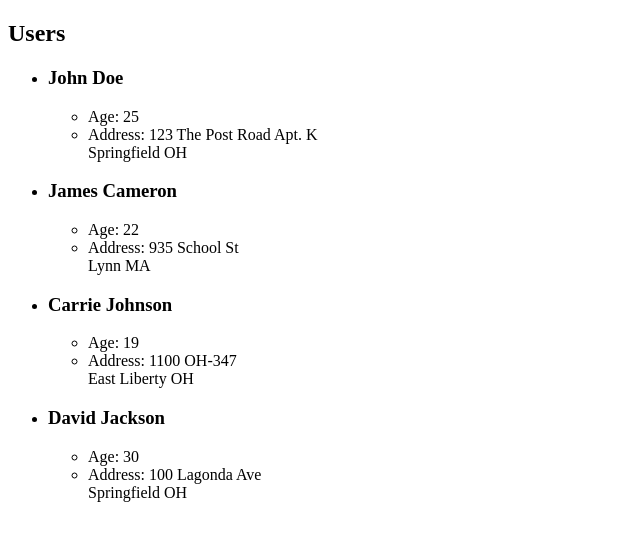
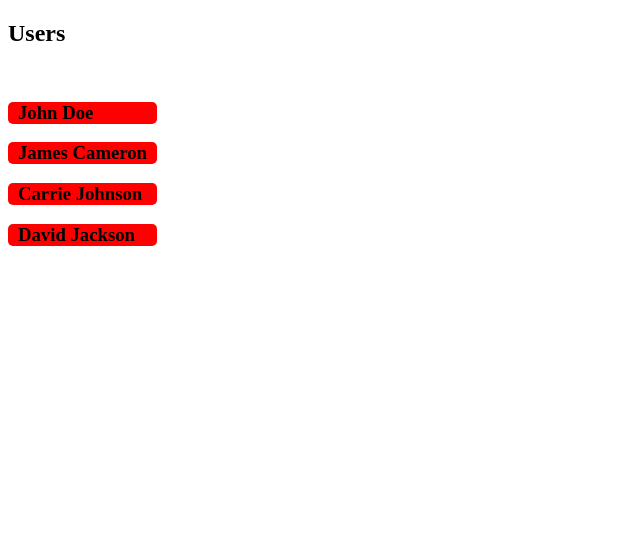
Before and after one commit to stephenKise/ng-class, an Angular app: page / in a window 1280 px wide. Shown: the top 540 px of the page, without its empty margins (0-640 px from the left). Built offline with nearby package versions, Linux system fonts and the light colour scheme.

Commit message:
Implement *ngIf and *ngFor functions.

```diff
--- a/src/app/components/users/users.component.css
+++ b/src/app/components/users/users.component.css
@@ -0,0 +1,12 @@
+.Users ul {
+  list-style-type: none;
+  padding: 0;
+  display: inline-block;
+}
+
+.Users li {
+  padding: 0px 10px 0px 10px;
+  background-color: red;
+  border-radius: 5px;
+  display: block;
+}
--- a/src/app/components/users/users.component.html
+++ b/src/app/components/users/users.component.html
@@ -1,10 +1,11 @@
+<div class="Users">
   <h2>Users</h2>
-<ul>
+  <ul *ngIf="loaded && users?.length > 0; else noUsers">
     <li *ngFor="let user of users">
       <h3>
         {{user.firstName}} {{user.lastName}}
       </h3>
-    <ul>
+      <ul *ngIf="showExtended">
         <li>
           Age: {{user.age}}
         </li>
@@ -15,3 +16,12 @@
       </ul>
     </li>
   </ul>
+
+  <ng-template #noUsers *ngIf="loaded">
+    No Users Found!
+  </ng-template>
+
+  <h4 *ngIf="!loaded">
+    Loading Users...
+  </h4>
+</div>
--- a/src/app/components/users/users.component.ts
+++ b/src/app/components/users/users.component.ts
@@ -8,6 +8,8 @@ import { User } from '../../models/User'
 })
 export class UsersComponent implements OnInit {
   users: User[]
+  showExtended = true
+  loaded = false
 
   constructor() { }
 
@@ -44,6 +46,7 @@ export class UsersComponent implements OnInit {
         }
       }
     ]
+    setTimeout(() => {
       this.addUser({
         firstName: 'David',
         lastName: 'Jackson',
@@ -54,6 +57,10 @@ export class UsersComponent implements OnInit {
           state: 'OH'
         }
       })
+      this.loaded = true
+    }, 2000)
+
+    this.showExtended = false
   }
 
   addUser(user: User): void {
```
Lines whose indentation alone changed are shown as unchanged.
